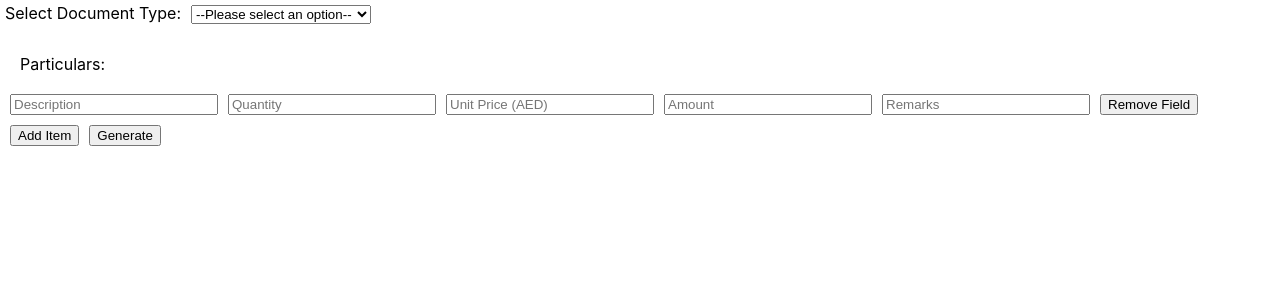
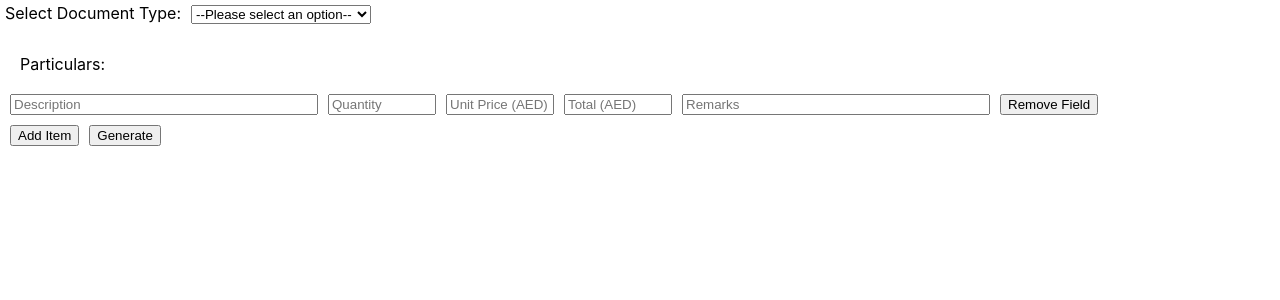
Before and after one commit to raverion/mfts_docugen, a React (Create React App) app: page / in a window 1280 px wide. Shown: the top 300 px of the page. Built offline with nearby package versions, Linux system fonts and the light colour scheme.

Commit message:
updated JSX

```diff
--- a/src/App.css
+++ b/src/App.css
@@ -37,13 +37,17 @@ body {
   display: inline-block;
 }
 
-.descriptionField,
 .quantityField,
 .unitPriceField,
-.amountField,
+.amountField {
+  margin-left: 10px;
+  width: 100px;
+}
+
+.descriptionField,
 .remarksField {
   margin-left: 10px;
-  min-width: 200px;
+  min-width: 300px;
 }
 
 .RemoveFieldButton,
--- a/src/App.js
+++ b/src/App.js
@@ -154,7 +154,7 @@ const App = () => {
               name="description"
               value={field.description}
               placeholder="Description"
-              onChange={(event) => handleInputChange(index, event)}
+              // onChange={(event) => handleInputChange(index, event)}
             />
             {/* <label htmlFor={`quantities${index}`}>Quantity:</label> */}
             <input
@@ -164,7 +164,7 @@ const App = () => {
               name="quantities"
               value={field.quantities}
               placeholder="Quantity"
-              onChange={(event) => handleInputChange(index, event)}
+              // onChange={(event) => handleInputChange(index, event)}
             />
             {/* <label htmlFor={`unit_prices${index}`}>Unit Price:</label> */}
             <input
@@ -174,7 +174,7 @@ const App = () => {
               name="unit_prices"
               value={field.unit_prices}
               placeholder="Unit Price (AED)"
-              onChange={(event) => handleInputChange(index, event)}
+              // onChange={(event) => handleInputChange(index, event)}
             />
             {/* <label htmlFor={`amounts${index}`}>Amount:</label> */}
             <input
@@ -183,8 +183,8 @@ const App = () => {
               className="amountField"
               name="amounts"
               value={field.amounts}
-              placeholder="Amount"
-              onChange={(event) => handleInputChange(index, event)}
+              placeholder="Total (AED)"
+              // onChange={(event) => handleInputChange(index, event)}
             />
             {/* <label htmlFor={`remarks${index}`}>Remarks:</label> */}
             <input
@@ -194,7 +194,7 @@ const App = () => {
               name="remarks"
               value={field.remarks}
               placeholder="Remarks"
-              onChange={(event) => handleInputChange(index, event)}
+              // onChange={(event) => handleInputChange(index, event)}
             />
 
             <button
```
